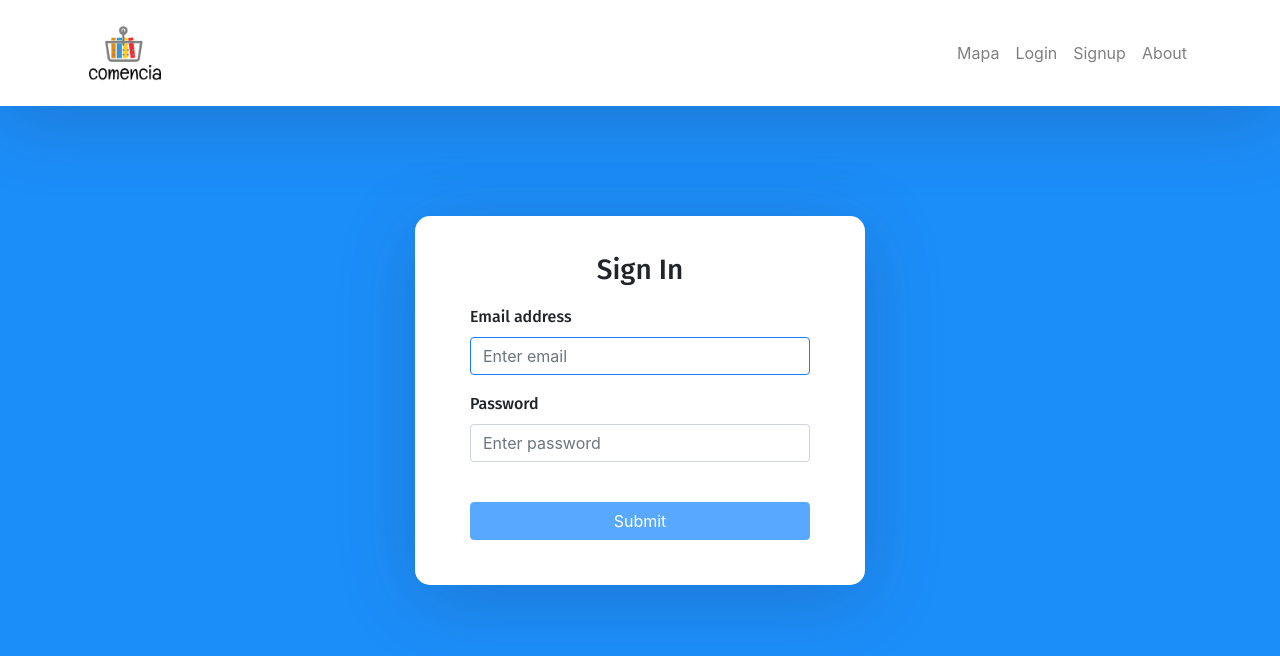
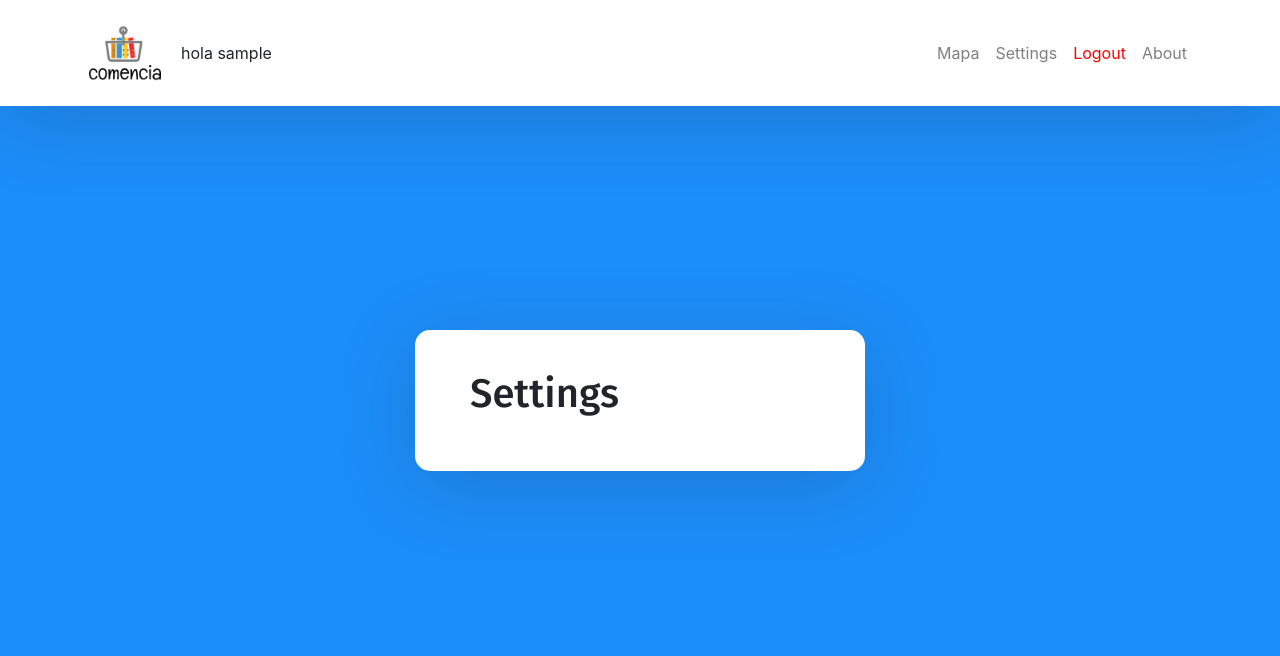
Before and after one commit to nilquera/hackovid, a React (Create React App) app in the folder frontend/: page /settings in a window 1280 px wide. Before the commit this address led to /login. Shown: the top 656 px of the page. Built offline with nearby package versions, Linux system fonts and the light colour scheme; sample sign-in values are in the browser's storage.

Commit message:
localStorage + login, signup i logout
Treu memo

```diff
--- a/frontend/src/components/LogoutButton.js
+++ b/frontend/src/components/LogoutButton.js
@@ -3,9 +3,9 @@ import { Link } from "react-router-dom";
 import { AuthContext } from "./auth/Auth";
 
 const LogoutButton = () => {
-  const { setContextLogout } = useContext(AuthContext);
+  const { contextLogout } = useContext(AuthContext);
   const handleLogout = () => {
-    setContextLogout();
+    contextLogout();
   };
   return (
     <li className="nav-item">
--- a/frontend/src/components/Nav.js
+++ b/frontend/src/components/Nav.js
@@ -6,15 +6,15 @@ import NavItem from "./NavItem";
 import LogoutButton from "./LogoutButton";
 
 const Nav = () => {
-  const { user, isAuthenticated } = useContext(AuthContext);
-  console.log(user);
+  const { contextUser, isAuthenticated } = useContext(AuthContext);
+  console.log(contextUser);
   return (
     <nav className="navbar navbar-expand-lg navbar-light fixed-top">
       <div className="container">
         <Link className="navbar-brand" to={"/login"}>
           <img src={logo} alt="logo" width="80vx" />
         </Link>
-        {isAuthenticated && <div>hola {user.username}</div>}
+        {isAuthenticated && <div>hola {contextUser.username}</div>}
 
         <div className="collapse navbar-collapse" id="navbarTogglerDemo02">
           <ul className="navbar-nav ml-auto">
--- a/frontend/src/components/auth/Auth.js
+++ b/frontend/src/components/auth/Auth.js
@@ -1,4 +1,4 @@
-import React, { useEffect, useState, useMemo } from "react";
+import React, { useState, useMemo } from "react";
 import {
   setUserSession,
   removeUserSession,
@@ -9,55 +9,56 @@ import {
 export const AuthContext = React.createContext();
 
 const Auth = ({ children }) => {
-  const [isAuthenticated, setIsAuthenticated] = useState(false);
-  const [user, setUser] = useState(null);
+  const [isAuthenticated, setIsAuthenticated] = useState(getToken() !== null);
+  const [contextUser, setContextUser] = useState(getUser());
+  const [contextToken, setContextToken] = useState(getToken());
 
-  useEffect(() => {
-    const token = getToken();
-    if (!token) {
-      return;
-    }
-
+  async function contextLogin(user, token) {
+    //context
+    setContextUser(user);
+    setContextToken(token);
     setIsAuthenticated(true);
-    setUser(getUser());
-  }, []);
-
-  async function setContextLogin(user, token) {
-    //context
-    setUser(user);
-    setIsAuthenticated(true);
-    //sessionStorage
+    //localStorage
     setUserSession(token, user);
   }
 
-  async function signup(user, token) {
-    const userData = {
-      user: "Nou Usuari",
-      email: "noucorreu@gmail.com"
-    };
-
+  async function contextSignup(user, token) {
     //context
-    setUser(user);
+    setContextUser(user);
+    setContextToken(token);
     setIsAuthenticated(true);
-    //sessionStorage
+    //localStorage
     setUserSession(token, user);
   }
 
-  function setContextLogout() {
-    setUser(null);
+  function contextLogout() {
+    //context
+    setContextUser(null);
+    setContextToken(null);
     setIsAuthenticated(false);
+    //localStorage
     removeUserSession();
   }
 
-  const value = React.useMemo(() => {
-    return {
-      user,
-      isAuthenticated,
-      setContextLogin,
-      signup,
-      setContextLogout
-    };
-  }, [user, isAuthenticated]);
+  // const value = React.useMemo(() => {
+  //   return {
+  //     contextUser,
+  //     contextToken,
+  //     isAuthenticated,
+  //     contextLogin,
+  //     contextSignup,
+  //     contextLogout
+  //   };
+  // }, [contextUser, contextToken, isAuthenticated]);
+
+  const value = {
+    contextUser,
+    contextToken,
+    isAuthenticated,
+    contextLogin,
+    contextSignup,
+    contextLogout
+  };
 
   return <AuthContext.Provider value={value}>{children}</AuthContext.Provider>;
 };
--- a/frontend/src/components/auth/Login.js
+++ b/frontend/src/components/auth/Login.js
@@ -8,7 +8,7 @@ const Login = props => {
   const [loading, setLoading] = useState(false);
   const [error, setError] = useState(null);
 
-  const { setContextLogin, isAuthenticated } = useContext(AuthContext);
+  const { contextLogin } = useContext(AuthContext);
 
   const validateForm = () => email.length > 0 && password.length > 0;
 
@@ -23,7 +23,7 @@ const Login = props => {
       })
       .then(response => {
         setLoading(false);
-        setContextLogin(response.data.user, response.data.token); //set context
+        contextLogin(response.data.user, response.data.token); //set context
         props.history.push("/");
       })
       .catch(e => {
--- a/frontend/src/utils/Session.js
+++ b/frontend/src/utils/Session.js
@@ -1,23 +1,23 @@
-// return the user data from the session storage
+// return the user data from the local storage
 export const getUser = () => {
-  const userStr = sessionStorage.getItem("user");
+  const userStr = localStorage.getItem("user");
   if (userStr) return JSON.parse(userStr);
   else return null;
 };
 
-// return the token from the session storage
+// return the token from the local storage
 export const getToken = () => {
-  return sessionStorage.getItem("token") || null;
+  return localStorage.getItem("token") || null;
 };
 
-// remove the token and user from the session storage
+// remove the token and user from the local storage
 export const removeUserSession = () => {
-  sessionStorage.removeItem("token");
-  sessionStorage.removeItem("user");
+  localStorage.removeItem("token");
+  localStorage.removeItem("user");
 };
 
-// set the token and user from the session storage
+// set the token and user from the local storage
 export const setUserSession = (token, user) => {
-  sessionStorage.setItem("token", token);
-  sessionStorage.setItem("user", JSON.stringify(user));
+  localStorage.setItem("token", token);
+  localStorage.setItem("user", JSON.stringify(user));
 };
```
